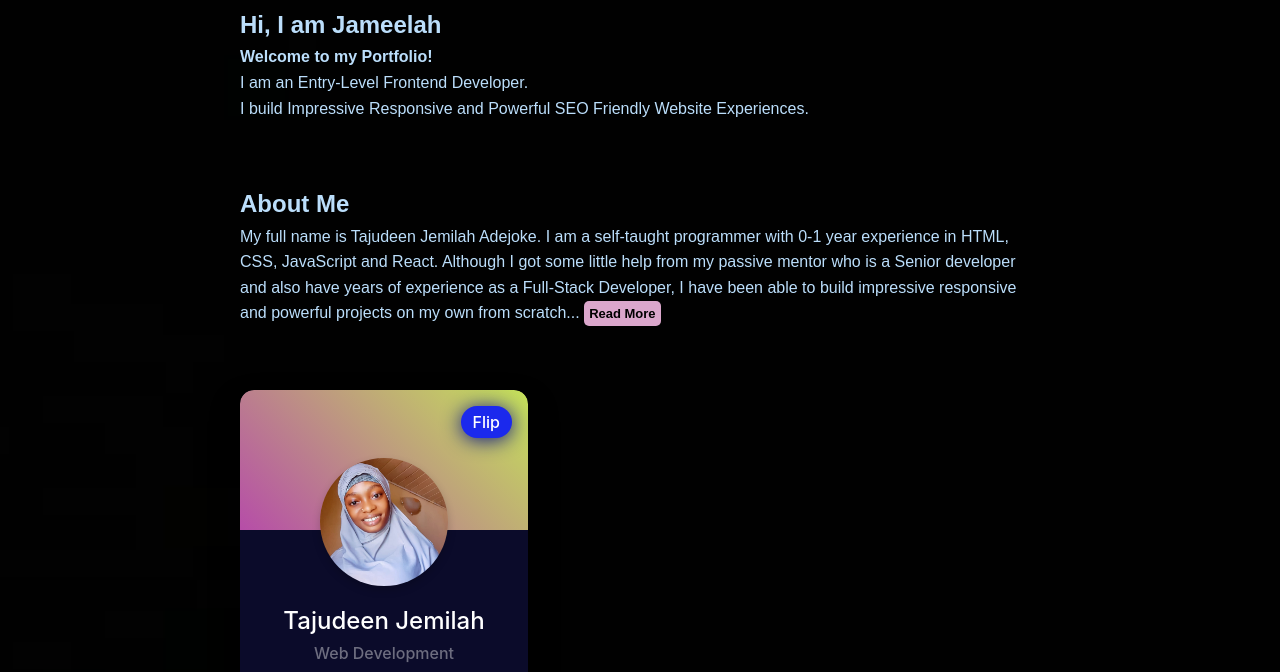
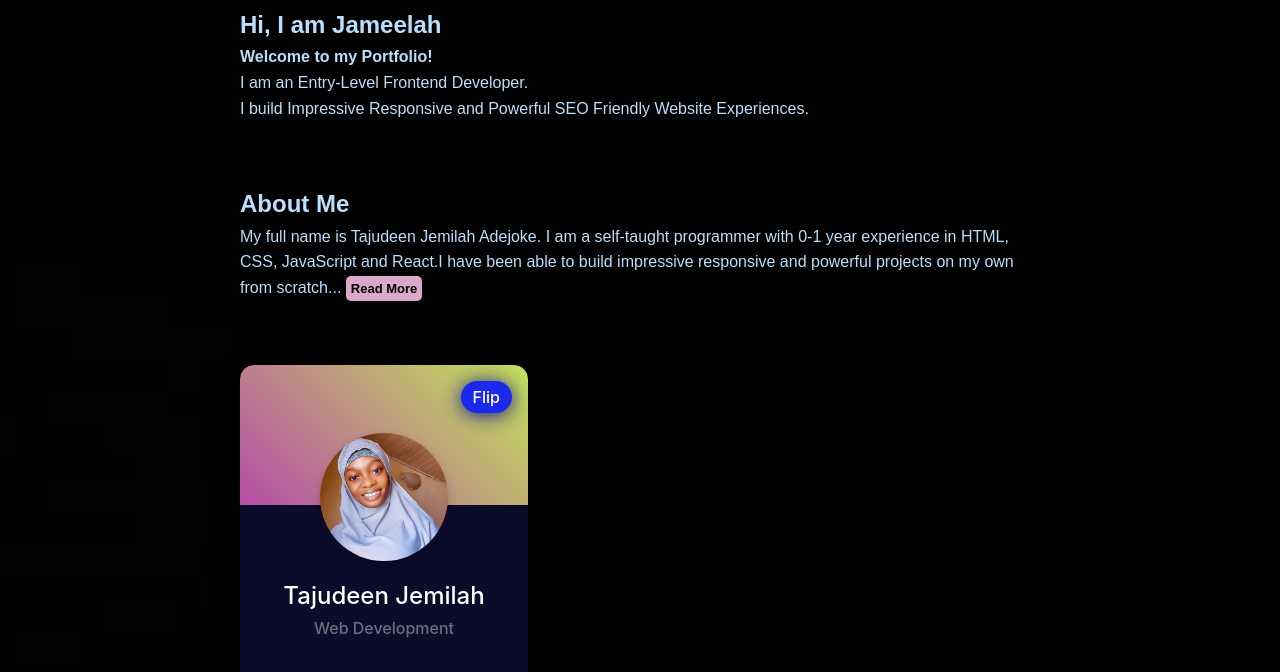
Before and after one commit to Jemmygem/portfolio, a plain HTML site: page index.html in a window 1280 px wide. Shown: the part 66-738 px from the top of the page. Drawn offline with Linux system fonts and the light colour scheme.

Commit message:
Change in About

```diff
--- a/index.html
+++ b/index.html
@@ -86,9 +86,7 @@
   <h2>About Me</h2>
   <p>My full name is Tajudeen Jemilah Adejoke.
     I am a self-taught programmer with 0-1 year experience in HTML,
-     CSS, JavaScript and React. Although I got some little help from
-      my passive mentor who is a Senior developer and also have years
-       of experience as a Full-Stack Developer, I have been able to
+     CSS, JavaScript and React.I have been able to
        build impressive responsive and powerful projects on my own from scratch... <strong>
         <button class="read-more" onclick="readMore()">
            Read More
```
